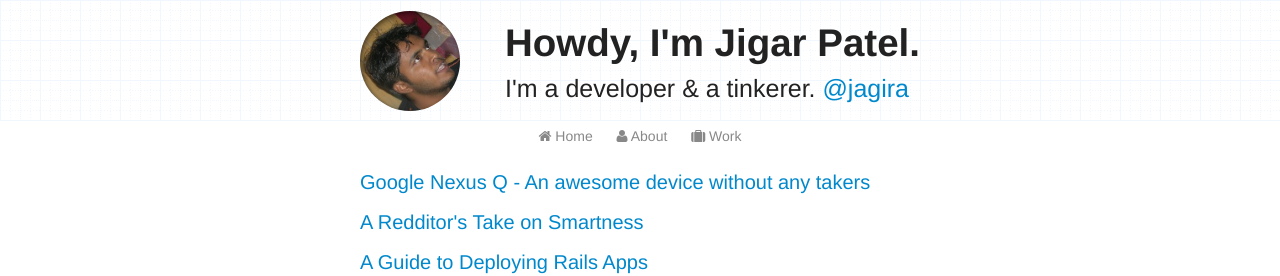
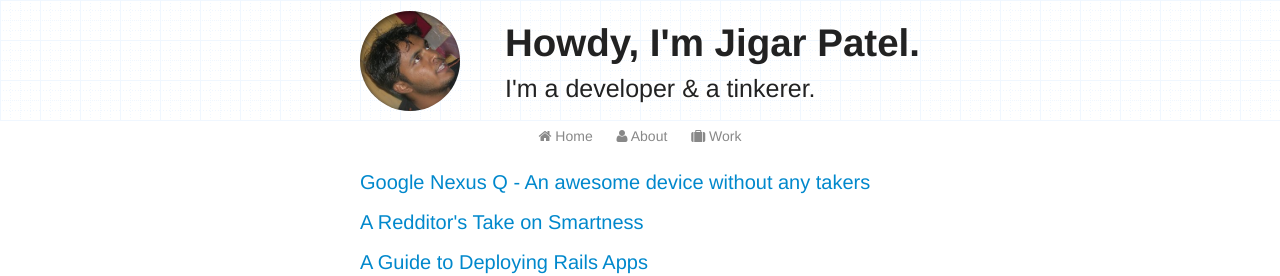
Before and after one commit to cjdtppmm/old.jagira.github.com, a Jekyll site: the page built from index.html, in a window 1280 px wide and 900 px high. Shown: the top 276 px of the window. Built offline with Jekyll 4.4.1, drawn with Linux system fonts in a browser that asks for light colours; Markdown is read by kramdown in place of the engine named in the settings; the list of posts is cut into pages by our own code; comment, search, counter and statistics services are not loaded.

Commit message:
remove twitter links from blog

```diff
--- a/_layouts/default.html
+++ b/_layouts/default.html
@@ -63,8 +63,9 @@
     </div>
     <div class="header-title">
       <h1>Howdy, I'm Jigar Patel.</h1>
-      <h2>I'm a developer & a tinkerer. <a
-          href="https://twitter.com/jagira" title="@jagira" target="_blank">@jagira</a>
+      <h2>I'm a developer & a tinkerer. <!--<a
+          href="https://twitter.com/jagira" title="@jagira"
+          target="_blank">@jagira</a>-->
     </div>
   </div>
 </header>
@@ -95,8 +96,8 @@
        </a>
       <a href="http://github.com/jagira/" title="Github"><i
           class="icon-github-sign"></i></a>
-      <a href="http://twitter.com/jagira/" title="twitter"><i
-          class="icon-twitter"></i></a>
+ <!--     <a href="http://twitter.com/jagira/" title="twitter"><i
+         class="icon-twitter"></i></a>-->
       </p>
     </div>
   </div>
```
